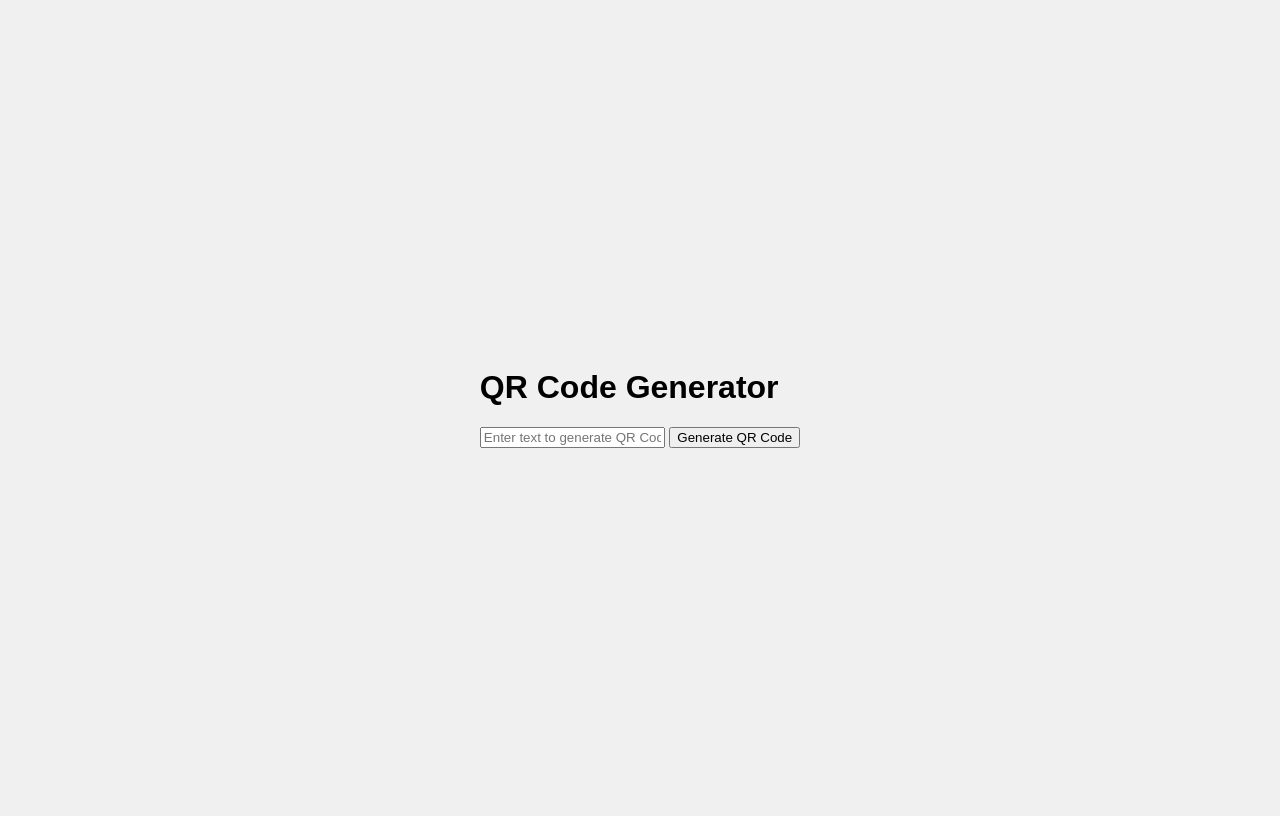
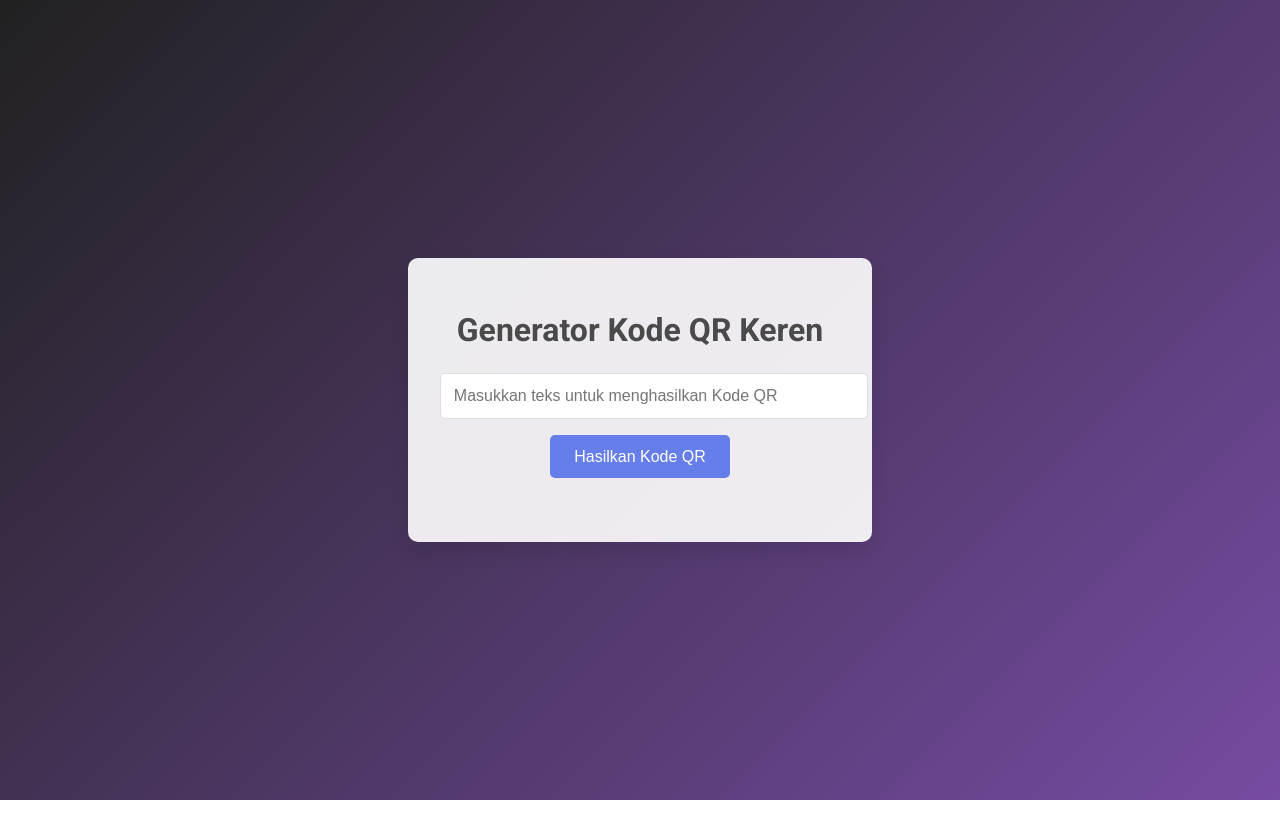
Before and after one commit to SamuelEbitNego/qrcodegenerate, a plain HTML site: page index.html in a window 1280 px wide. Drawn offline with Linux system fonts and the light colour scheme.

Commit message:
Update index.html

```diff
--- a/index.html
+++ b/index.html
@@ -3,41 +3,92 @@
 <head>
     <meta charset="UTF-8">
     <meta name="viewport" content="width=device-width, initial-scale=1.0">
-    <title>QR Code Generator</title>
+    <title>Generator Kode QR Keren</title>
+    <link href="https://fonts.googleapis.com/css2?family=Roboto:wght@300;400;700&display=swap" rel="stylesheet">
     <style>
         body {
+            font-family: 'Roboto', sans-serif;
+            background: linear-gradient(135deg, #212121 0%, #764ba2 100%);
+            margin: 0;
+            padding: 0;
             display: flex;
             justify-content: center;
             align-items: center;
-            height: 100vh;
-            font-family: Arial, sans-serif;
-            background-color: #f0f0f0;
+            min-height: 100vh;
+        }
+        .container {
+            background-color: rgba(255, 255, 255, 0.9);
+            border-radius: 10px;
+            padding: 2rem;
+            box-shadow: 0 10px 20px rgba(0, 0, 0, 0.1);
+            text-align: center;
+            max-width: 90%;
+            width: 400px;
+        }
+        h1 {
+            color: #4a4a4a;
+            margin-bottom: 1.5rem;
+        }
+        input[type="text"] {
+            width: 100%;
+            padding: 0.8rem;
+            margin-bottom: 1rem;
+            border: 1px solid #ddd;
+            border-radius: 5px;
+            font-size: 1rem;
+        }
+        button {
+            background-color: #667eea;
+            color: white;
+            border: none;
+            padding: 0.8rem 1.5rem;
+            font-size: 1rem;
+            border-radius: 5px;
+            cursor: pointer;
+            transition: background-color 0.3s ease;
+        }
+        button:hover {
+            background-color: #764ba2;
         }
         #qr-code {
-            margin-top: 20px;
+            margin-top: 2rem;
+            display: flex;
+            justify-content: center;
+        }
+        @media (max-width: 480px) {
+            .container {
+                padding: 1.5rem;
+            }
+            h1 {
+                font-size: 1.5rem;
+            }
+            input[type="text"], button {
+                font-size: 0.9rem;
+            }
         }
     </style>
 </head>
 <body>
-    <div>
-        <h1>QR Code Generator</h1>
-        <input type="text" id="text" placeholder="Enter text to generate QR Code" />
-        <button onclick="generateQRCode()">Generate QR Code</button>
+    <div class="container">
+        <h1>Generator Kode QR Keren</h1>
+        <input type="text" id="text" placeholder="Masukkan teks untuk menghasilkan Kode QR" />
+        <button onclick="generateQRCode()">Hasilkan Kode QR</button>
         <div id="qr-code"></div>
     </div>
 
-    <!-- Pustaka QRCode.js -->
     <script src="https://cdnjs.cloudflare.com/ajax/libs/qrcodejs/1.0.0/qrcode.min.js"></script>
     <script>
         function generateQRCode() {
             const text = document.getElementById('text').value;
             if (text) {
-                // Hapus QR code sebelumnya jika ada
                 document.getElementById('qr-code').innerHTML = "";
-                // Generate QR code baru
-                new QRCode(document.getElementById('qr-code'), text);
+                new QRCode(document.getElementById('qr-code'), {
+                    text: text,
+                    width: 200,
+                    height: 200
+                });
             } else {
-                alert("Please enter a text");
+                alert("Silakan masukkan teks");
             }
         }
     </script>
```
